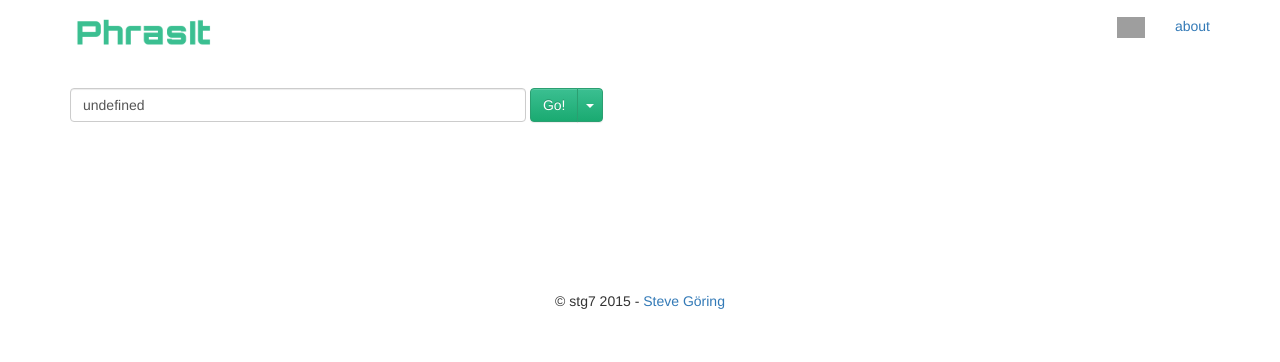
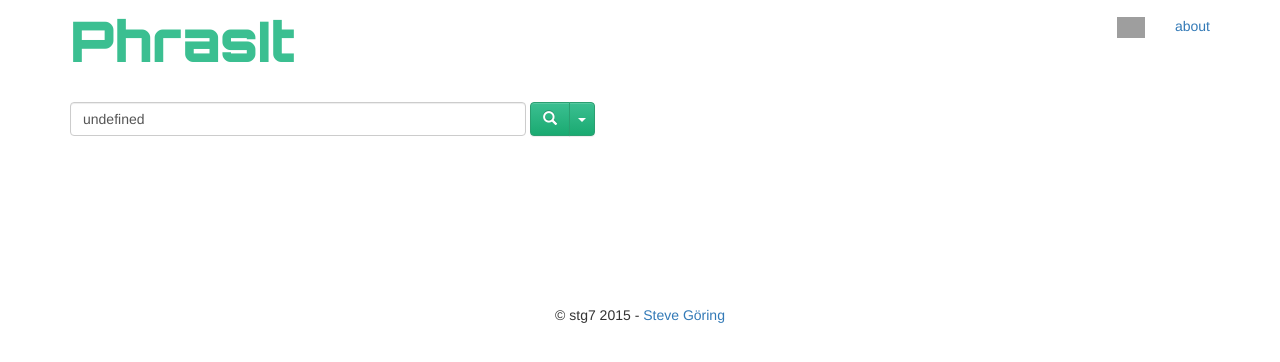
Before and after one commit to stg7/phrasit, a PHP site: page /results.php in a window 1280 px wide. Shown: the top 362 px of the page. Run offline with PHP 8.4, Linux system fonts and the light colour scheme; some libraries are stand-ins or nearby versions; grey boxes are pictures that could not be loaded.

Commit message:
change static logo png to dynamic css font

```diff
--- a/web/header.php
+++ b/web/header.php
@@ -16,4 +16,6 @@
         <link rel="stylesheet" href="static/phrasit.css">
 
         <script src="static/phrasit.js"></script>
+        <link href='https://fonts.googleapis.com/css?family=Orbitron:900' rel='stylesheet' type='text/css'>
+
   </head>
--- a/web/logo.php
+++ b/web/logo.php
@@ -1 +1 @@
-<a href="./index.php" ><img class="logo" src="static/logo.png" alt="phrasit logo" title="lSteve Göring"></a>
+<a href="./index.php" class="logo">PhrasIt</a>
--- a/web/nav.php
+++ b/web/nav.php
@@ -1,12 +1,9 @@
 <nav class="navbar">
     <div class="container">
-        <a href="" >
-            <h4 class="navbar-text">
-                <?php
-                    include_once('logo.php');
-                ?>
-            </h4>
-        </a>
+
+        <?php
+            include_once('logo.php');
+        ?>
 
         <ul class="nav navbar-nav navbar-right">
             <?php
--- a/web/result.php
+++ b/web/result.php
@@ -5,8 +5,8 @@
                 <thead>
                     <tr>
                         <th>n-gram</th>
+                        <th>relative frequency</th>
                         <th>absolute frequency</th>
-                        <th>relative frequency</th>
                     </tr>
                 </thead>
                 <tbody id="results">
--- a/web/results.php
+++ b/web/results.php
@@ -34,7 +34,7 @@
 
   function get_server_url() {
       urls = shuffle(config["server_url"]);
-      // TODO(stg7): add a check that server is reachable
+      // TODO(stg7) perform a server reachable check!
       return urls[0];
   }
 
@@ -44,13 +44,13 @@
     $(".results").css('visibility','hidden');
     $("input[name=query]")[0].value = query;
 
-    new_row = "<tr> <td>ngram </td>  <td>freq </td> <td>freq2 </td> </tr>";
 
     var server_url = get_server_url();
     if (server_url == "") {
       console.log("no server reachable");
     } else {
       var url = server_url + "?query=" + query;
+      var max_value = 0;
       $.ajax({
           type: 'GET',
           url: url,
@@ -61,12 +61,24 @@
           success: function(json) {
               json["result"].forEach(function(r){
                 $.each(r, function(key, value) {
-                    var new_row = "<tr> <td>" + key +  " </td>  <td> " + value + " </td> <td>freq2 </td> </tr>";
+                    if (max_value == 0) {
+                        max_value = value;
+                    }
+                    // niceer result presentation
+                    rel_value = (100 * value / max_value).toFixed();
+                    if (rel_value < 10) {
+                        rel_value = (100 * value / max_value).toFixed(1);
+                    }
+                    if (rel_value < 1) {
+                        rel_value = (100 * value / max_value).toFixed(2);
+                    }
+                    var new_row = "<tr> <td>" + key +  " </td>  <td> " + rel_value + "%  </td> <td>" + value + "</td> </tr>";
                     $("tbody[id=results]").append(new_row);
                 });
 
               });
               $(".time").text("needed time: " + json["time"]);
+              $(".server").text("server: " + server_url);
               $(".results").css('visibility','visible');
           }
       });
@@ -95,7 +107,7 @@
           include_once('result.php');
         ?>
         <div>
-          <text class="time"></text>ms
+          <text class="time"></text>ms <br><text class="server"></text>
         </div>
       </div>
 
--- a/web/searchform.php
+++ b/web/searchform.php
@@ -3,7 +3,7 @@
         placeholder="Search for Phrases" style="width:40%" required>
 
     <div class="btn-group">
-        <button type="submit" class="btn btn-success go">Go!</button>
+        <button type="submit" class="btn btn-success go"><span class="glyphicon glyphicon-search"></span></button>
         <button type="button" class="btn btn-success dropdown-toggle" data-toggle="dropdown" aria-haspopup="true" aria-expanded="false">
             <span class="caret"></span>
             <span class="sr-only">Toggle Dropdown</span>
--- a/web/static/phrasit.css
+++ b/web/static/phrasit.css
@@ -8,23 +8,21 @@
     text-align: center;
     margin-top:1em;
 }
-.navbar h4.navbar-text {
-    color: black;
-    height:2em;
-    margin-left: 0;
-}
+
 .search-field {
     margin-top:10%;
     height:100%;
     text-align: center;
 }
-.navbar-text img.logo{
-    height:2em;
-    text-align: left;
+
+.logo {
+    color:#3bbf91;
+    font-size: 4em;
+    font-family: 'Orbitron', sans-serif;
 }
-img.logo {
-    margin-bottom: 1em;
-    height:5em;
+.logo:hover {
+    text-decoration: none;
+    color:#3bbf91;
 }
 
 .results {
@@ -64,10 +62,7 @@
 .maincontent {
     padding-top:0em;
 }
-.rank {
-    float: right;
-    font-weight: 900;
-}
+
 .em {
     font-weight: bold;
 }
```
Also changed, not shown: web/static/logo.png (deleted), 3 other files.
